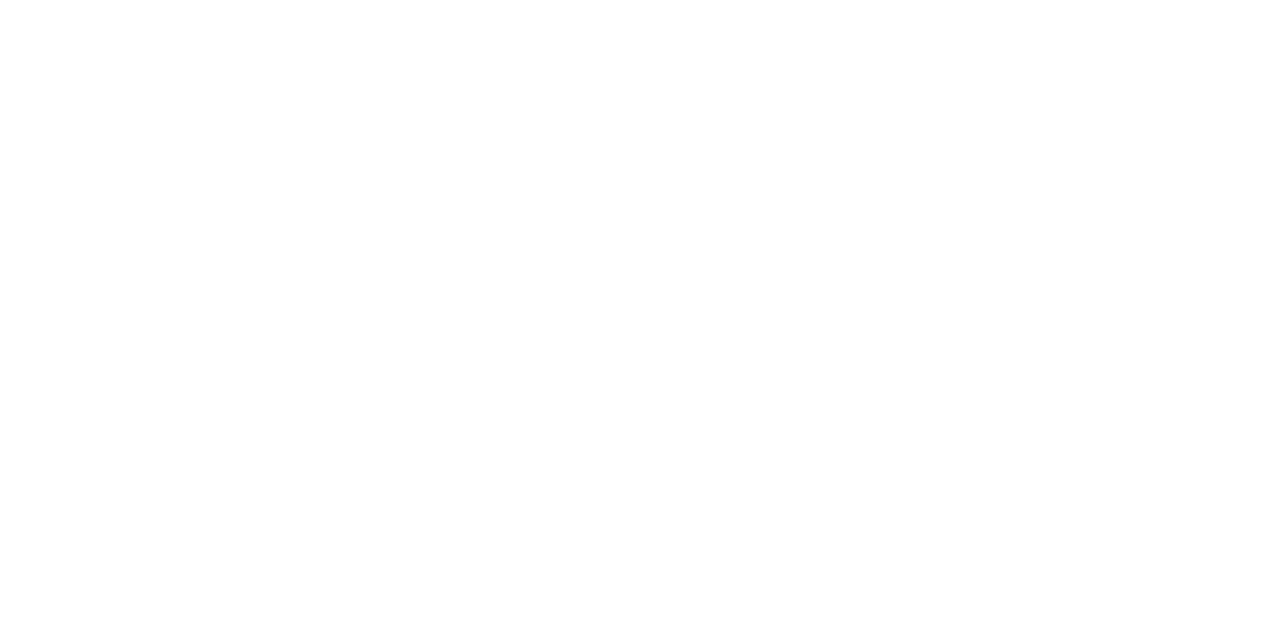
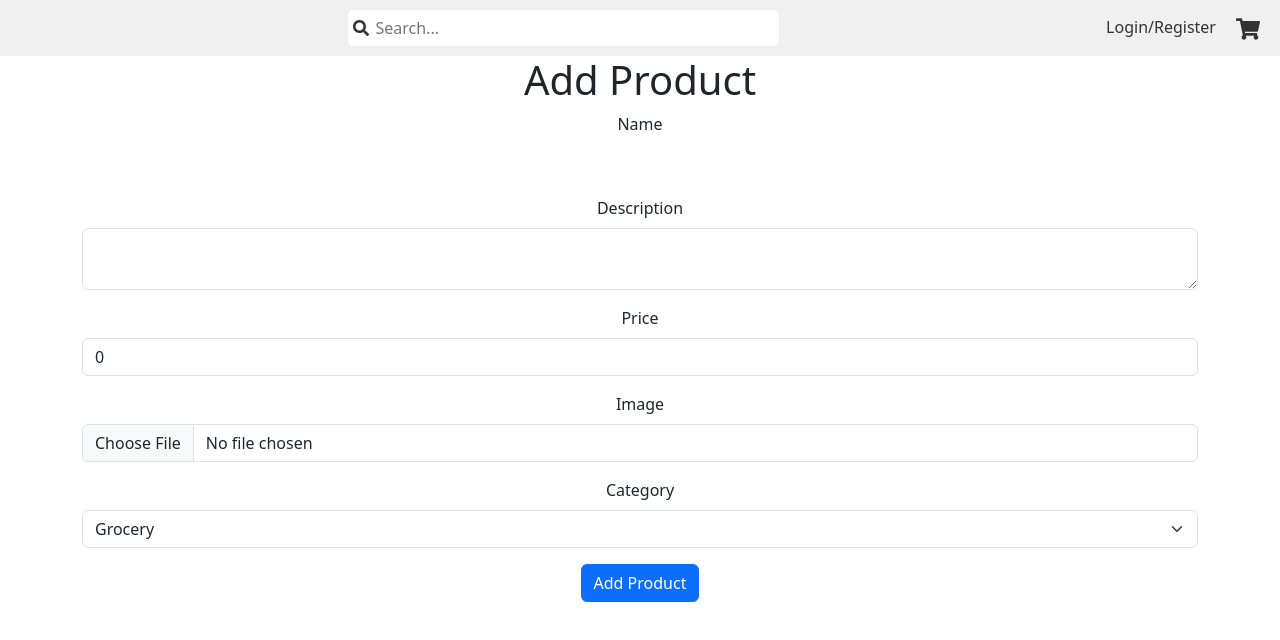
Before and after one commit to tktharani/e-commerce_front_node, a React (Create React App) app: page /add in a window 1280 px wide. Before the commit this address had no page. Shown: the top 640 px of the page. Built offline with nearby package versions, Linux system fonts and the light colour scheme.

Commit message:
navbar updatded

```diff
--- a/package.json
+++ b/package.json
@@ -12,6 +12,7 @@
     "react": "^18.2.0",
     "react-bootstrap": "^2.10.2",
     "react-dom": "^18.2.0",
+    "react-icons": "^5.0.1",
     "react-router-dom": "^6.22.3",
     "react-scripts": "5.0.1",
     "web-vitals": "^2.1.4"
--- a/src/App.js
+++ b/src/App.js
@@ -3,15 +3,20 @@
 import { BrowserRouter, Route, Routes } from 'react-router-dom';
 
 import 'bootstrap/dist/css/bootstrap.min.css';
-import ProductList from './Pages/ProductList'
+import ProductList from './Pages/ProductList';
+import AddProduct from './Pages/AddProduct';
+import NavBar from './Pages/NavBar';
 
 function App() {
   return (
     <div className="App">
+
        <BrowserRouter>
+       <NavBar />
        <Routes>
 
        <Route path="/" element={<ProductList />}></Route>
+       <Route path="/add" element={<AddProduct />}></Route>
 
 
 
--- /dev/null
+++ b/src/Pages/AddProduct.jsx
@@ -0,0 +1,79 @@
+import React, { useState } from 'react';
+import axios from 'axios';
+
+const AddProduct = () => {
+  const [formData, setFormData] = useState({
+    name: '',
+    description: '',
+    price: 0,
+    image: null,
+    category: 'grocery' // Default category
+  });
+
+  const handleInputChange = (e) => {
+    const { name, value } = e.target;
+    setFormData({ ...formData, [name]: value });
+  };
+
+  const handleImageChange = (e) => {
+    setFormData({ ...formData, image: e.target.files[0] });
+  };
+
+  const handleSubmit = async (e) => {
+    e.preventDefault();
+    const formDataWithImage = new FormData();
+    formDataWithImage.append('name', formData.name);
+    formDataWithImage.append('description', formData.description);
+    formDataWithImage.append('price', formData.price);
+    formDataWithImage.append('image', formData.image);
+    formDataWithImage.append('category', formData.category);
+
+    try {
+      await axios.post('http://localhost:5000/product/add', formDataWithImage, {
+        headers: {
+          'Content-Type': 'multipart/form-data'
+        }
+      });
+      // Redirect or show success message
+    } catch (error) {
+      console.error('Error adding product:', error);
+      // Handle error
+    }
+  };
+
+  return (
+    <div className="container">
+      <h1>Add Product</h1>
+      <form onSubmit={handleSubmit}>
+        <div className="mb-3">
+          <label htmlFor="name" className="form-label">Name</label>
+          <input type="text" className="form-control" id="name" name="name" value={formData.name} onChange={handleInputChange} />
+        </div>
+        <div className="mb-3">
+          <label htmlFor="description" className="form-label">Description</label>
+          <textarea className="form-control" id="description" name="description" value={formData.description} onChange={handleInputChange} />
+        </div>
+        <div className="mb-3">
+          <label htmlFor="price" className="form-label">Price</label>
+          <input type="number" className="form-control" id="price" name="price" value={formData.price} onChange={handleInputChange} />
+        </div>
+        <div className="mb-3">
+          <label htmlFor="image" className="form-label">Image</label>
+          <input type="file" className="form-control" id="image" name="image" onChange={handleImageChange} />
+        </div>
+        <div className="mb-3">
+          <label htmlFor="category" className="form-label">Category</label>
+          <select className="form-select" id="category" name="category" value={formData.category} onChange={handleInputChange}>
+            <option value="grocery">Grocery</option>
+            <option value="fruits">Fruits</option>
+            <option value="vegetables">Vegetables</option>
+            {/* Add other category options */}
+          </select>
+        </div>
+        <button type="submit" className="btn btn-primary">Add Product</button>
+      </form>
+    </div>
+  );
+};
+
+export default AddProduct;
--- /dev/null
+++ b/src/Pages/NavBar.css
@@ -0,0 +1,70 @@
+.navbar {
+    display: flex;
+    justify-content: space-between;
+    align-items: center;
+    padding: 10px 20px;
+    background-color: #f0f0f0;
+}
+
+.logo img {
+    height: 40px;
+    width: auto;
+}
+
+.search-bar {
+    display: flex;
+    align-items: center;
+    background-color: #fff;
+    border-radius: 5px;
+    padding: 5px;
+}
+
+.search-icon {
+    margin-right: 5px;
+    color: #333;
+}
+
+input[type="text"] {
+    border: none;
+    outline: none;
+    width: 400px; /* Adjust width as needed */
+}
+
+.nav-links a {
+    text-decoration: none;
+    color: #333;
+    margin-right: 20px;
+}
+
+.cart-icon {
+    font-size: 24px;
+    color: #333;
+}
+.modal-overlay {
+    position: fixed;
+    top: 0;
+    left: 0;
+    width: 100%;
+    height: 100%;
+    background-color: rgba(0, 0, 0, 0.5); /* Semi-transparent background */
+    z-index: 1000;
+    display: flex;
+    justify-content: center;
+    align-items: center;
+}
+
+.modal {
+    background-color: #fff;
+    padding: 20px;
+    border-radius: 5px;
+    box-shadow: 0px 0px 10px rgba(0, 0, 0, 0.2);
+    max-width: 80%;
+    max-height: 80%;
+    overflow: auto;
+}
+
+.modal-buttons {
+    margin-top: 20px;
+}
+
+/* Additional styles for form inputs, buttons, etc. */
--- /dev/null
+++ b/src/Pages/NavBar.jsx
@@ -0,0 +1,57 @@
+import React, { useState } from 'react';
+import { FaShoppingCart, FaSearch } from 'react-icons/fa';
+import SearchBar from './SearchBar';
+import './NavBar.css';
+
+const Navbar = () => {
+    const [showLoginModal, setShowLoginModal] = useState(false);
+    const [loginFormData, setLoginFormData] = useState({ username: '', password: '' });
+
+    const handleSearch = (e) => {
+        console.log('Search query:', e.target.value);
+    };
+
+    const handleLogin = () => {
+        setShowLoginModal(true);
+    };
+
+    const handleLoginSubmit = (e) => {
+        e.preventDefault();
+        console.log('Login form data:', loginFormData);
+        setShowLoginModal(false); // Close the modal after submission
+    };
+
+    return (
+        <nav className="navbar">
+            <div className="logo">
+                {/* <img src={logo} alt="Logo" /> */}
+            </div>
+            <div className="search-bar">
+                <FaSearch className="search-icon" />
+                <SearchBar onChange={handleSearch} />
+            </div>
+            <div className="nav-links">
+                <a href="/login" onClick={handleLogin}>Login/Register</a>
+                <FaShoppingCart className="cart-icon" />
+            </div>
+            {/* Login Modal */}
+            {showLoginModal && (
+                <div className="modal-overlay">
+                    <div className="modal">
+                        <h2>Login</h2>
+                        <form onSubmit={handleLoginSubmit}>
+                            <input type="text" placeholder="Username" value={loginFormData.username} onChange={(e) => setLoginFormData({ ...loginFormData, username: e.target.value })} />
+                            <input type="password" placeholder="Password" value={loginFormData.password} onChange={(e) => setLoginFormData({ ...loginFormData, password: e.target.value })} />
+                            <div className="modal-buttons">
+                                <button type="submit">Submit</button>
+                                <button onClick={() => setShowLoginModal(false)}>Cancel</button>
+                            </div>
+                        </form>
+                    </div>
+                </div>
+            )}
+        </nav>
+    );
+};
+
+export default Navbar;
--- a/src/Pages/ProductList.jsx
+++ b/src/Pages/ProductList.jsx
@@ -3,35 +3,68 @@
 
 const ProductList = () => {
   const [products, setProducts] = useState([]);
+  const [filteredProducts, setFilteredProducts] = useState([]);
+  const [selectedCategory, setSelectedCategory] = useState('all'); // Default to show all products
 
   useEffect(() => {
     axios.get('http://localhost:5000/product/list')
       .then(response => {
         setProducts(response.data);
+        setFilteredProducts(response.data); // Initialize filteredProducts with all products
       })
       .catch(error => {
         console.error('Error fetching products:', error);
       });
   }, []);
 
+  useEffect(() => {
+    // Filter products based on selectedCategory
+    if (selectedCategory === 'all') {
+      setFilteredProducts(products); // Show all products
+    } else {
+      const filtered = products.filter(product => product.category === selectedCategory);
+      setFilteredProducts(filtered);
+    }
+  }, [selectedCategory, products]);
+
+  const handleCategoryChange = (e) => {
+    setSelectedCategory(e.target.value);
+  };
 
   return (
     <div className="container">
+      <div className="row">
+        <div className="col-md-3">
+          <h3 className="p-5">Select Category:</h3>
+          <div className="">
+            <select className="form-select" value={selectedCategory} onChange={handleCategoryChange}>
+              <option value="all">All Categories</option>
+              <option value="grocery">Grocery</option>
+              <option value="fruits">Fruits</option>
+              <option value="vegetables">Vegetables</option>
+              {/* Add other category options as needed */}
+            </select>
+          </div>
+        </div>
+        <div className="col-md-9">
           <h1 className="mt-3">Product List</h1>
           <div className="row mt-3">
-        {products.map(product => (
+            {filteredProducts.map(product => (
               <div key={product._id} className="col-md-4 mb-3">
                 <div className="card">
-              <img src={product.image} className="card-img-top" alt={product.name} style={{ width: '100%', height: '200px', objectFit: 'cover' }} />
+                  <img src={product.image} className="card-img-top" alt={product.name} style={{ width: '100%', height: '300px', objectFit: 'cover' }} />
                   <div className="card-body">
                     <h5 className="card-title">{product.name}</h5>
-                <p className="card-text">Price: ${product.price}</p>
+                    <p className="card-text">Price: Rs.{product.price}</p>
+                    <p className="card-text">Category: {product.category}</p>
                   </div>
                 </div>
               </div>
             ))}
           </div>
         </div>
+      </div>
+    </div>
   );
 };
 
--- /dev/null
+++ b/src/Pages/SearchBar.jsx
@@ -0,0 +1,13 @@
+import React from 'react';
+
+const SearchBar = ({ onChange }) => {
+    return (
+        <input
+            type="text"
+            placeholder="Search..."
+            onChange={onChange}
+        />
+    );
+};
+
+export default SearchBar;
```
Also changed, not shown: 1 other file (tests, documents, lock files or other folders). Lines whose indentation alone changed are shown as unchanged.
